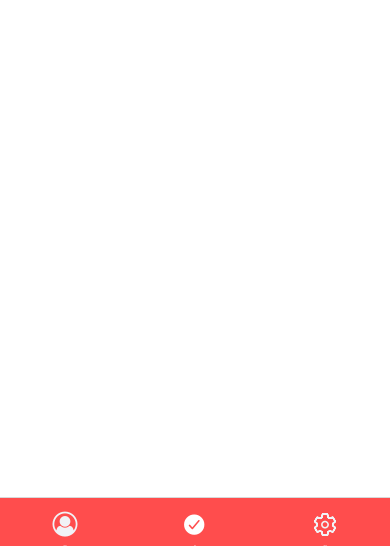
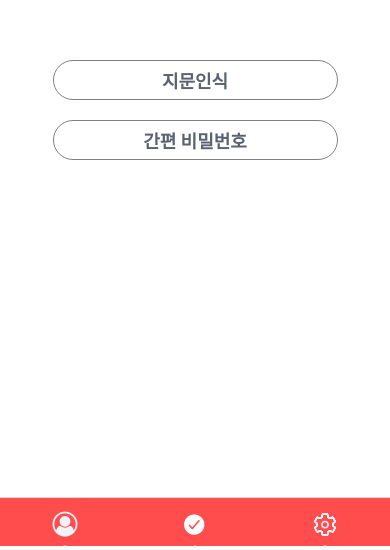
Before and after one commit to HongSehwan/IDCatch, a React Native app: screen /Catch in a window 390 px wide. Shown: the part 298-848 px from the top of the page. Built offline with nearby package versions, Linux system fonts and the light colour scheme.

Commit message:
Fixed CSS

```diff
--- a/navigation/Tabs.js
+++ b/navigation/Tabs.js
@@ -22,7 +22,7 @@ const Tabs = () => {
         tabBarStyle: {
           backgroundColor: isDark ? BLACK_COLOR : '#ff4d4d',
         },
-        tabBarActiveTintColor: isDark ? GREEN_COLOR : 'white',
+        tabBarActiveTintColor: isDark ? 'white' : 'white',
         tabBarInactiveTintColor: isDark ? '#808e9b' : '#f1f2f6',
         headerShown: false,
         tabBarLabelStyle: {
--- a/screens/Catch.js
+++ b/screens/Catch.js
@@ -9,19 +9,63 @@ const CheckContainer = styled.View`
   align-items: center;
   justify-content: center;
 `
+const IdCheckBtn = styled.TouchableOpacity`
+  margin: 0px 100px;
+  width: 285px;
+`
 
-const UserId = styled.View``
+const UserIdCheck = styled.View`
+  height: 40px;
+  align-items: center;
+  justify-content: center;
+  margin-top: 20px;
+  border-radius: 20px;
+  border-width: 1px;
+  border-color: ${(props) => (props.isDark ? GREEN_COLOR : 'grey')};
+  background-color: ${(props) => (props.isDark ? BLACK_COLOR : 'white')};
+`
 
-const UserIdText = styled.Text`
-  color: white;
+const IdCheckText = styled.Text`
+  color: ${(props) => (props.isDark ? 'white' : '#596275')};
+  font-weight: 700;
+  font-size: 18px;
+`
+
+const PasswordBtn = styled.TouchableOpacity`
+  margin: 0px 100px;
+  width: 285px;
+`
+
+const Password = styled.View`
+  height: 40px;
+  align-items: center;
+  justify-content: center;
+  margin-top: 20px;
+  border-radius: 20px;
+  border-width: 1px;
+  border-color: ${(props) => (props.isDark ? GREEN_COLOR : 'grey')};
+  background-color: ${(props) => (props.isDark ? BLACK_COLOR : 'white')};
+`
+
+const PasswordText = styled.Text`
+  color: ${(props) => (props.isDark ? 'white' : '#596275')};
+  font-weight: 700;
+  font-size: 18px;
 `
 
 const Check = () => {
   return (
     <CheckContainer>
-      <UserId>
-        <UserIdText>Check</UserIdText>
-      </UserId>
+      <IdCheckBtn>
+        <UserIdCheck>
+          <IdCheckText>지문인식</IdCheckText>
+        </UserIdCheck>
+      </IdCheckBtn>
+      <PasswordBtn>
+        <Password>
+          <PasswordText>간편 비밀번호</PasswordText>
+        </Password>
+      </PasswordBtn>
     </CheckContainer>
   )
 }
--- a/screens/Profile.js
+++ b/screens/Profile.js
@@ -28,7 +28,7 @@ const AdminBtn = styled.TouchableOpacity`
 `
 
 const AdminBtnText = styled.Text`
-  color: ${(props) => (props.isDark ? 'white' : '#596275')};
+  color: #596275;
   font-weight: 700;
   font-size: 18px;
 `
@@ -39,7 +39,7 @@ const NoticeView = styled.View`
   border-width: 1px;
   border-radius: 5px;
   border-color: ${(props) => (props.isDark ? BLACK_COLOR : 'grey')};
-  background-color: ${(props) => (props.isDark ? BLACK_COLOR : ' #f1f2f6')};
+  background-color: ${(props) => (props.isDark ? '#2f3542' : ' #f1f2f6')};
 `
 
 const Notice = styled.Text`
@@ -47,12 +47,17 @@ const Notice = styled.Text`
   font-size: 13px;
 `
 
+const TitleView = styled.View`
+  border-color: ${(props) => (props.isDark ? BLACK_COLOR : 'white')};
+  border-bottom-color: tomato;
+  border-width: 3px;
+`
+
 const Title = styled.Text`
   color: ${(props) => (props.isDark ? 'white' : '#596275')};
   margin-top: 40px;
   font-size: 20px;
   font-weight: 700;
-  border-bottom-color: tomato;
   border-color: ${(props) => (props.isDark ? BLACK_COLOR : 'white')};
   border-width: 3px;
 `
@@ -76,7 +81,7 @@ const CardCertification = styled.View`
 `
 
 const CardCertificationText = styled.Text`
-  color: ${(props) => (props.isDark ? 'white' : '#596275')};
+  color: #596275;
   font-weight: 700;
   font-size: 18px;
 `
@@ -98,7 +103,7 @@ const IdCertification = styled.View`
 `
 
 const IdCertificationText = styled.Text`
-  color: ${(props) => (props.isDark ? 'white' : '#596275')};
+  color: #596275;
   font-weight: 700;
   font-size: 18px;
 `
@@ -114,7 +119,9 @@ const Profile = () => {
           가지고 있지 않습니다.
         </Notice>
       </NoticeView>
-      <Title>성인 인증</Title>
+      <TitleView isDark={isDark}>
+        <Title isDark={isDark}>성인 인증</Title>
+      </TitleView>
       <Certification>
         <IdCertificationBtn>
           <IdCertification>
@@ -123,16 +130,16 @@ const Profile = () => {
         </IdCertificationBtn>
         <CardCertificationBtn>
           <CardCertification>
-            <CardCertificationText isDark={isDark}>
-              카드 인증
-            </CardCertificationText>
+            <CardCertificationText>카드 인증</CardCertificationText>
           </CardCertification>
         </CardCertificationBtn>
       </Certification>
-      <Title>사장님 모드</Title>
+      <TitleView isDark={isDark}>
+        <Title isDark={isDark}>사장님 모드</Title>
+      </TitleView>
       <AdminBtn>
         <Admin>
-          <AdminBtnText isDark={isDark}>사장님 인증</AdminBtnText>
+          <AdminBtnText>사장님 인증</AdminBtnText>
         </Admin>
       </AdminBtn>
     </Container>
--- a/screens/Setting.js
+++ b/screens/Setting.js
@@ -15,16 +15,16 @@ const SignOut = styled.View`
   align-items: center;
   justify-content: center;
   border-width: 5px;
-  margin: 0px 15px;
+  margin: 0px 40px;
   border-color: ${(props) => (props.isDark ? BLACK_COLOR : 'white')};
-  border-bottom-color: ${(props) => (props.isDark ? GREEN_COLOR : 'grey')};
+  border-bottom-color: grey;
 `
 
 const SignOutBtn = styled.TouchableOpacity``
 
 const SignOutText = styled.Text`
   color: ${(props) => (props.isDark ? 'white' : '#596275')};
-  font-size: 15px;
+  font-size: 18px;
   font-weight: 700;
   margin-bottom: 10px;
 `
@@ -37,14 +37,14 @@ const History = styled.View`
   align-items: center;
   justify-content: center;
   border-width: 5px;
-  margin: 0px 15px;
+  margin: 0px 40px;
   border-color: ${(props) => (props.isDark ? BLACK_COLOR : 'white')};
-  border-bottom-color: ${(props) => (props.isDark ? GREEN_COLOR : 'grey')};
+  border-bottom-color: grey;
 `
 
 const HistoryText = styled.Text`
   color: ${(props) => (props.isDark ? 'white' : '#596275')};
-  font-size: 15px;
+  font-size: 18px;
   font-weight: 700;
   margin-bottom: 10px;
 `
@@ -57,14 +57,14 @@ const Regular = styled.View`
   align-items: center;
   justify-content: center;
   border-width: 5px;
-  margin: 0px 15px;
+  margin: 0px 40px;
   border-color: ${(props) => (props.isDark ? BLACK_COLOR : 'white')};
-  border-bottom-color: ${(props) => (props.isDark ? GREEN_COLOR : 'grey')};
+  border-bottom-color: grey;
 `
 
 const RegularText = styled.Text`
   color: ${(props) => (props.isDark ? 'white' : '#596275')};
-  font-size: 15px;
+  font-size: 18px;
   font-weight: 700;
   margin-bottom: 10px;
 `
@@ -80,17 +80,17 @@ const Setting = () => {
     <SettingContainer>
       <SignOutBtn onPress={onPress}>
         <SignOut isDark={isDark}>
-          <SignOutText>Log Out</SignOutText>
+          <SignOutText isDark={isDark}>Log Out</SignOutText>
         </SignOut>
       </SignOutBtn>
       <HistoryBtn>
-        <History>
-          <HistoryText>History</HistoryText>
+        <History isDark={isDark}>
+          <HistoryText isDark={isDark}>History</HistoryText>
         </History>
       </HistoryBtn>
       <RegularBtn>
-        <Regular>
-          <RegularText>A regular customer</RegularText>
+        <Regular isDark={isDark}>
+          <RegularText isDark={isDark}>A regular customer</RegularText>
         </Regular>
       </RegularBtn>
     </SettingContainer>
```
